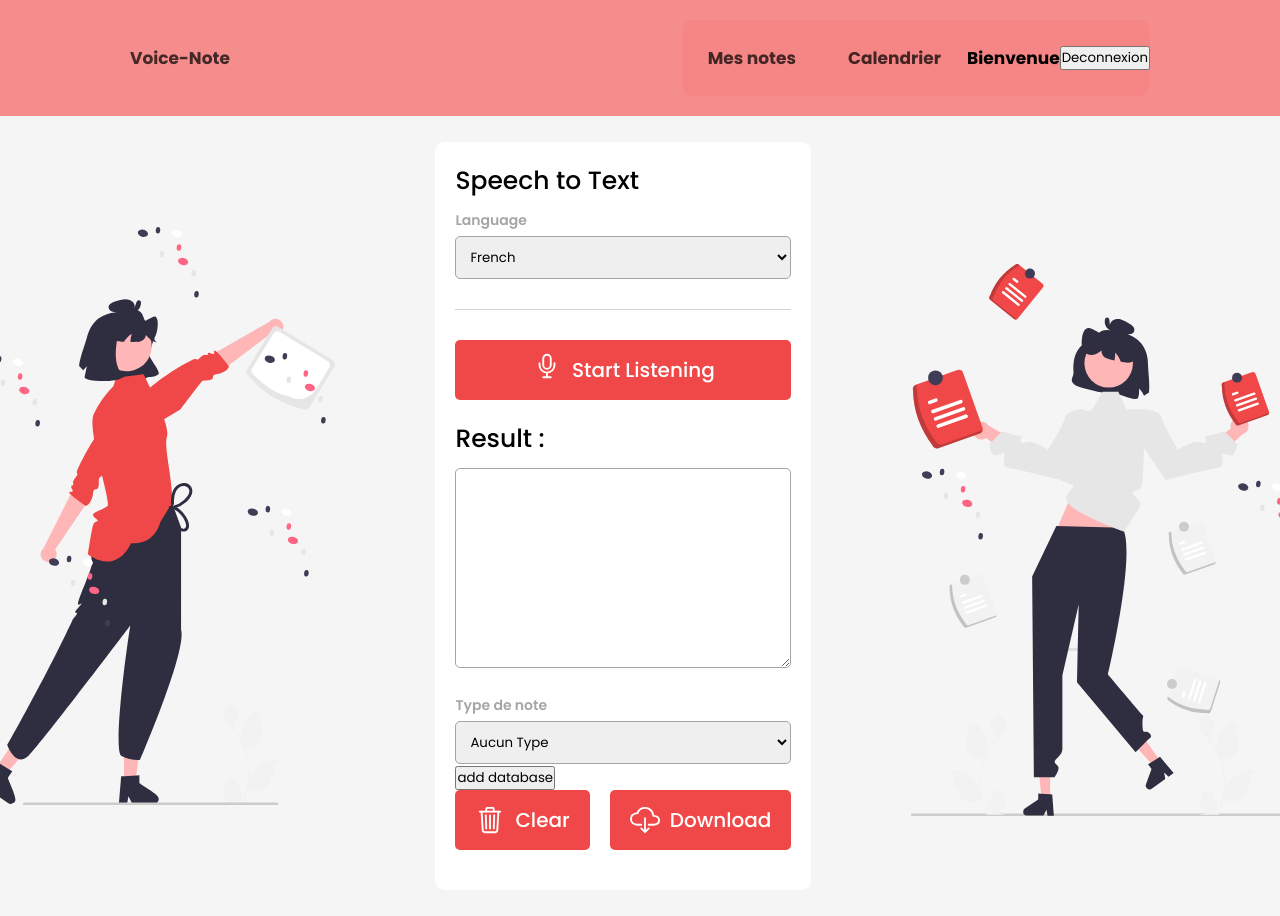
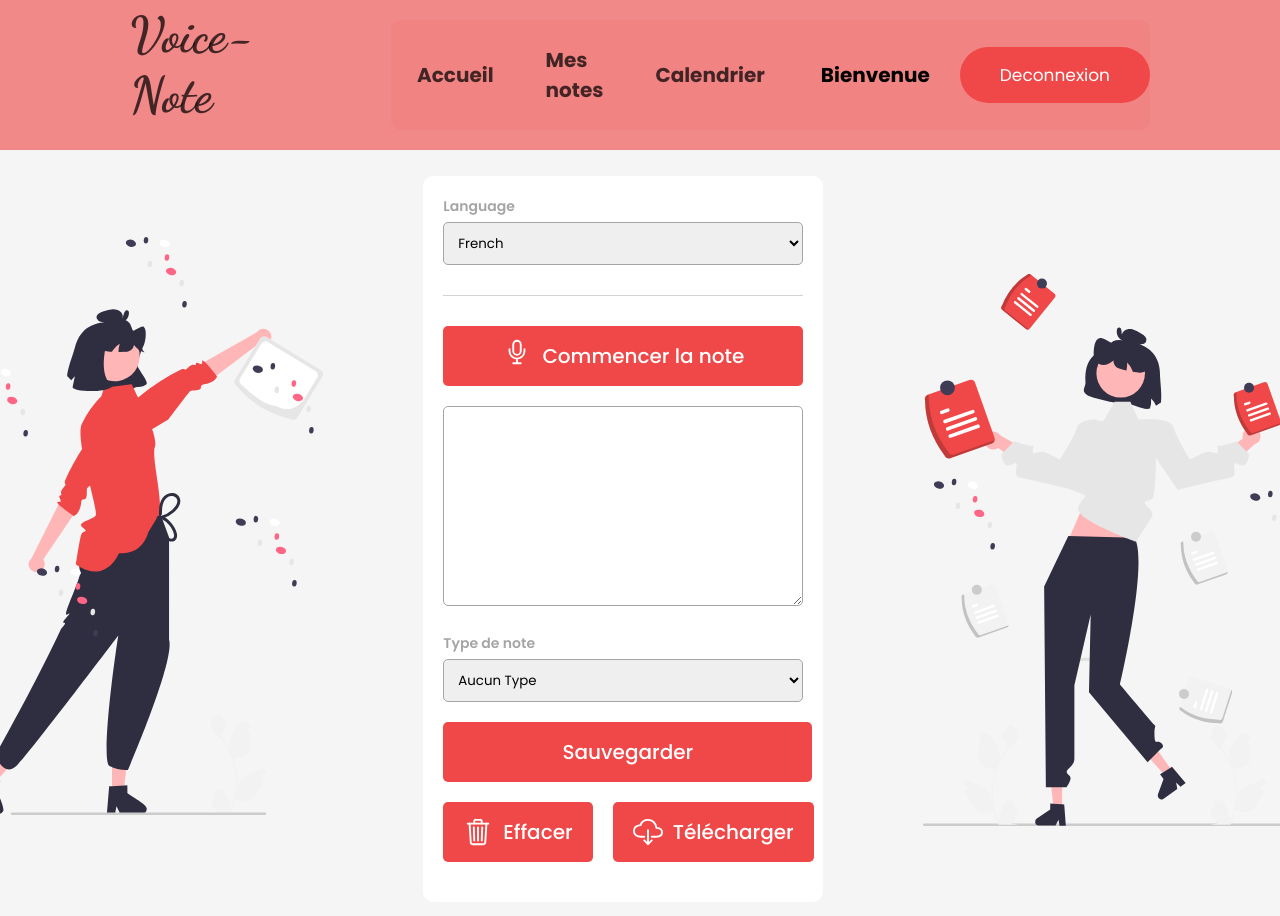
Before and after one commit to Mickael-6/projet-final, a PHP site: page /projet-final/ in a window 1280 px wide. After the commit the page ends 862 px from the top, so only its background shows below. Run offline with PHP 8.4, Linux system fonts and the light colour scheme; the visitor is signed in with stand-in values (Sample User, id 1); data that the repository does not hold is empty.

Commit message:
modif front end

```diff
--- a/index.php
+++ b/index.php
@@ -20,7 +20,9 @@
 
     <!-- Inclusion d'une feuille de style CSS -->
     <link rel="stylesheet" href="style.css" />
-
+    <link rel="preconnect" href="https://fonts.googleapis.com">
+    <link rel="preconnect" href="https://fonts.gstatic.com" crossorigin>
+    <link href="https://fonts.googleapis.com/css2?family=Dancing+Script:wght@400..700&display=swap" rel="stylesheet">
     <!-- Titre de la page -->
     <title>Speech to Text</title>
 </head>
@@ -29,8 +31,10 @@
 
     <header>
         <nav>
-            <a href="http://localhost/projet-final/home.php" class="title">Voice-Note</a>
+
+             <h1>Voice-Note</h1>
             <ul>
+            <li><a href="http://localhost/projet-final/home.php">Accueil</a></li>
                 <li><a href="http://localhost/projet-final/note_page/user_note.php">Mes notes</a></li>
 
                 <li><a href="http://localhost/projet-final/calendar_page/calendar.php">Calendrier</a></li>
@@ -50,11 +54,11 @@
     <section class="main-container">
 
 
-    <img class="imgred" src="./assets/main-html/undraw_exciting_news_re_y1iw.svg" alt="">
+    <img class="imgred" src="./assets/main-html/undraw_exciting_news_re_y1iw.svg" alt="Illustration d'une personne jetant une feuille ou une note en l'air avec excitation">
         <!-- Conteneur principal de la page -->
         <div class="container">
             <!-- En-tête de la page -->
-            <p class="heading">Speech to Text</p>
+
 
 
             <!-- Options pour la langue -->
@@ -75,11 +79,11 @@
                     <ion-icon name="mic-outline"></ion-icon>
                     <img src="bars.svg" alt="" />
                 </div>
-                <p>Start Listening</p>
+                <p>Commencer la note</p>
             </button>
 
             <!-- Affichage du résultat -->
-            <p class="heading">Result :</p>
+
 
             <form method="POST">
 
@@ -97,8 +101,8 @@
                 </div>
             </div>
 
-            <button class="login100-form-btn">
-                add database
+            <button class="btn-save">
+                Sauvegarder
             </button>
             </form>
 
@@ -106,16 +110,16 @@
             <div class="buttons">
                 <button class="btn clear">
                     <ion-icon name="trash-outline"></ion-icon>
-                    <p>Clear</p>
+                    <p>Effacer</p>
                 </button>
                 <button class="btn download">
                     <ion-icon name="cloud-download-outline"></ion-icon>
-                    <p>Download</p>
+                    <p>Télécharger</p>
                 </button>
             </div>
         </div>
 
-    <img class="imgnote"  src="./assets/main-html/undraw_ideas_flow_re_bmea.svg" alt="">
+    <img class="imgnote"  src="./assets/main-html/undraw_ideas_flow_re_bmea.svg" alt="Illustration d'une personne jetant des feuilles ou des notes en l'air">
 
     </section>
 
--- a/lib/user_login.php
+++ b/lib/user_login.php
@@ -31,7 +31,7 @@
 
                 // Rediriger vers la page d'accueil
                 // header("Location: ../index.php");
-                header("location:../calendar_page/calendar.php");
+                header("location:../home.php");
                 exit();
             } else {
                 // Mot de passe incorrect
--- a/script1.js
+++ b/script1.js
@@ -32,7 +32,7 @@
     recognition.lang = inputLanguage.value;
     recognition.interimResults = true;
     recordBtn.classList.add("recording");
-    recordBtn.querySelector("p").innerHTML = "Stop Listening...";
+    recordBtn.querySelector("p").innerHTML = "Stop...";
     recognition.start();
     recognition.onresult = (event) => {
       const speechResult = event.results[0][0].transcript;
@@ -85,7 +85,7 @@
 
 function stopRecording() {
   recognition.stop();
-  recordBtn.querySelector("p").innerHTML = "Start Listening";
+  recordBtn.querySelector("p").innerHTML = "Commencer la note";
   recordBtn.classList.remove("recording");
   recording = false;
 }
--- a/style.css
+++ b/style.css
@@ -14,10 +14,17 @@
     box-sizing: border-box;
     font-family: "Poppins", sans-serif;
     text-decoration: none;
+
+
+}
+body {
+    background-color: #F5F5F5;
 }
 
+
+
 .main-container {
-    min-height: 100vh;
+
     display: flex;
     align-items: center;
     justify-content: center;
@@ -37,15 +44,18 @@
     justify-content: space-between;
     width: 100%;
     padding: 20px 0;
-    font-size: 17px;
+    font-size: 20px;
     background-color: hsla(0, 85%, 61%, 0.619);
         font-family: "Poppins", sans-serif;
       font-weight: bold;
   }
 
-  nav .title {
+ h1 {
     color: rgba(0, 0, 0, 0.727);
-    margin: 0 0 0 130px;
+    margin: -20px 0 0 130px;
+    font-family: "Dancing Script", serif;
+    font-optical-sizing: auto;
+    font-size: 50px;
   }
 
   nav a {
@@ -84,6 +94,7 @@
     padding: 20px;
     border-radius: 10px;
     background-color: var(--bg-color);
+    margin-top: 26px;
 }
 
 .container .heading {
@@ -134,6 +145,27 @@
     height: 60px;
     padding: 20px;
     width: 100%;
+    outline: none;
+    border: none;
+    border-radius: 5px;
+    font-size: 20px;
+    font-weight: 500;
+    cursor: pointer;
+    color: #fff;
+    background-color: var(--primary-color);
+
+}
+
+.btn-save {
+    display: flex;
+    align-items: center;
+    justify-content: center;
+    gap: 10px;
+    margin-bottom: 20px;
+    height: 60px;
+    padding: 20px;
+    margin-top: 20px;
+    width: 369px;
     outline: none;
     border: none;
     border-radius: 5px;
@@ -202,3 +234,29 @@
 .imgred {
     padding-right: 100px;
 }
+
+.connexion {
+    color: white;
+    font-size: 17px;
+    background-color: #f04848;
+    padding: 15px 40px;
+    border: none;
+    border-radius: 30px;
+    cursor: pointer;
+}
+.deconnexion {
+    color: white;
+    font-size: 17px;
+    background-color: #f04848;
+    padding: 15px 40px;
+    border: none;
+    border-radius: 30px;
+    cursor: pointer;
+}
+
+.bienvenue {
+    padding: 20px;
+    margin: 0 10px;
+    font-family: "Poppins", sans-serif;
+    font-size: 20px;
+}
--- a/user_login_page/user_login_page.php
+++ b/user_login_page/user_login_page.php
@@ -36,7 +36,7 @@
                     <!-- Autres icônes -->
                 </div>
                 <input class="form__input" type="text" placeholder="Email" name="email">
-                <input class="form__input" type="password" placeholder="Password" name="mdp">
+                <input class="form__input" type="password" placeholder="Mot de passe" name="mdp">
                 <button type="submit" class="form__button button submit">Se connecter</button>
             </form>
         </div>
@@ -46,7 +46,7 @@
 
             <div class="switch__container" id="switch-c2">
                 <h2 class="switch__title title">Bienvenue !</h2>
-                <p class="switch__description description">Enter your personal details and start journey with us</p>
+                <p class="switch__description description">Saisissez vos informations et commencez votre aventure avec nous.</p>
                 <button class="switch__button button switch-btn"><a href="../sign_up/sign_up.php">S'inscrire</a></button>
             </div>
         </div>
```
Also changed, not shown: calendar_page/calendar.php (+10 -6 lines), calendar_page/css/style.css (+19 -1 lines), css/home.css (+43 -1 lines), css/user_note.css (+33 -6 lines), home.php (+17 -11 lines), note_page/user_note.php (+17 -4 lines), sign_up/sign_up.php (+7 -7 lines), .htaccess (added), calendar_page/css/bootstrap.min.css.
